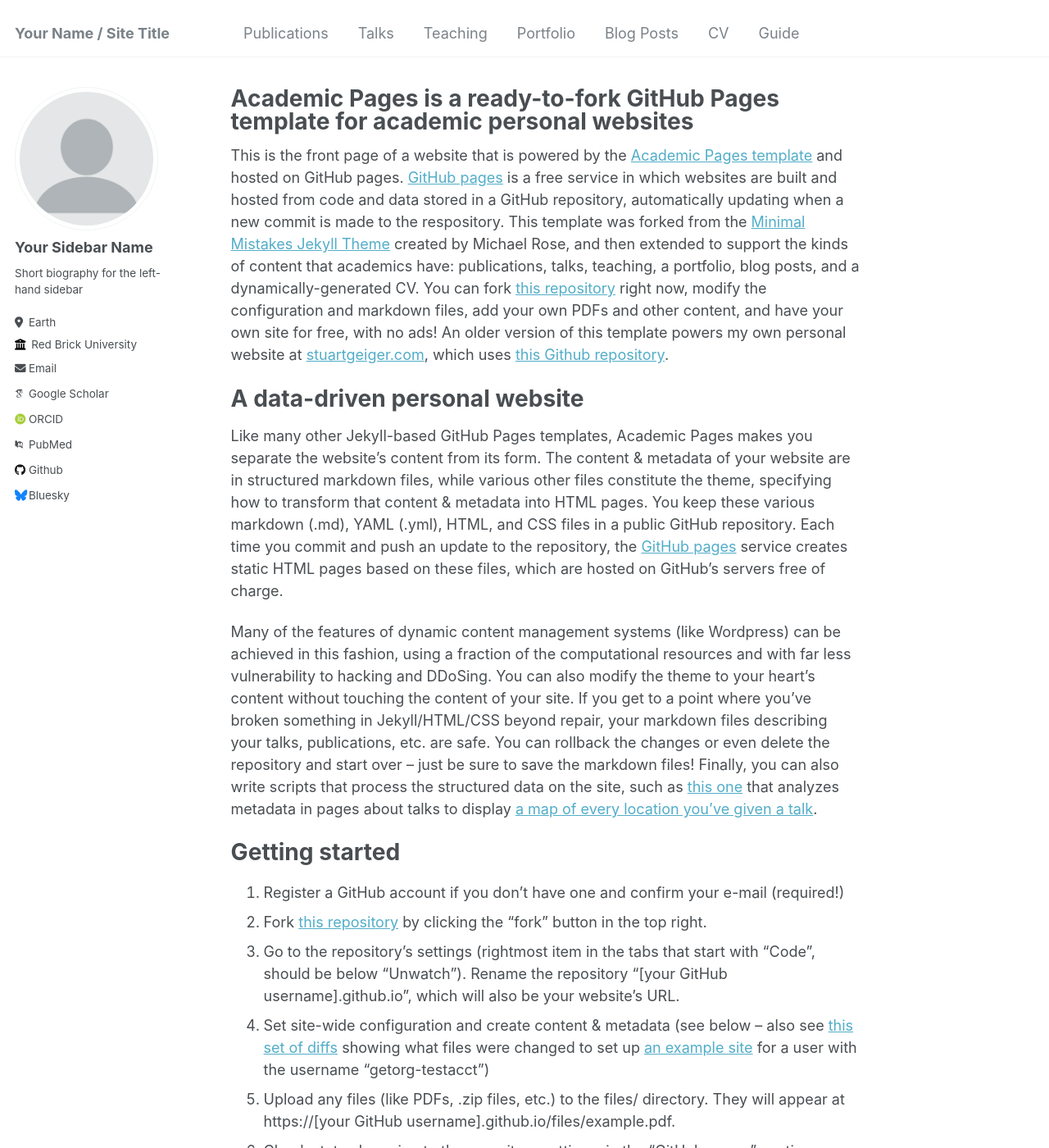
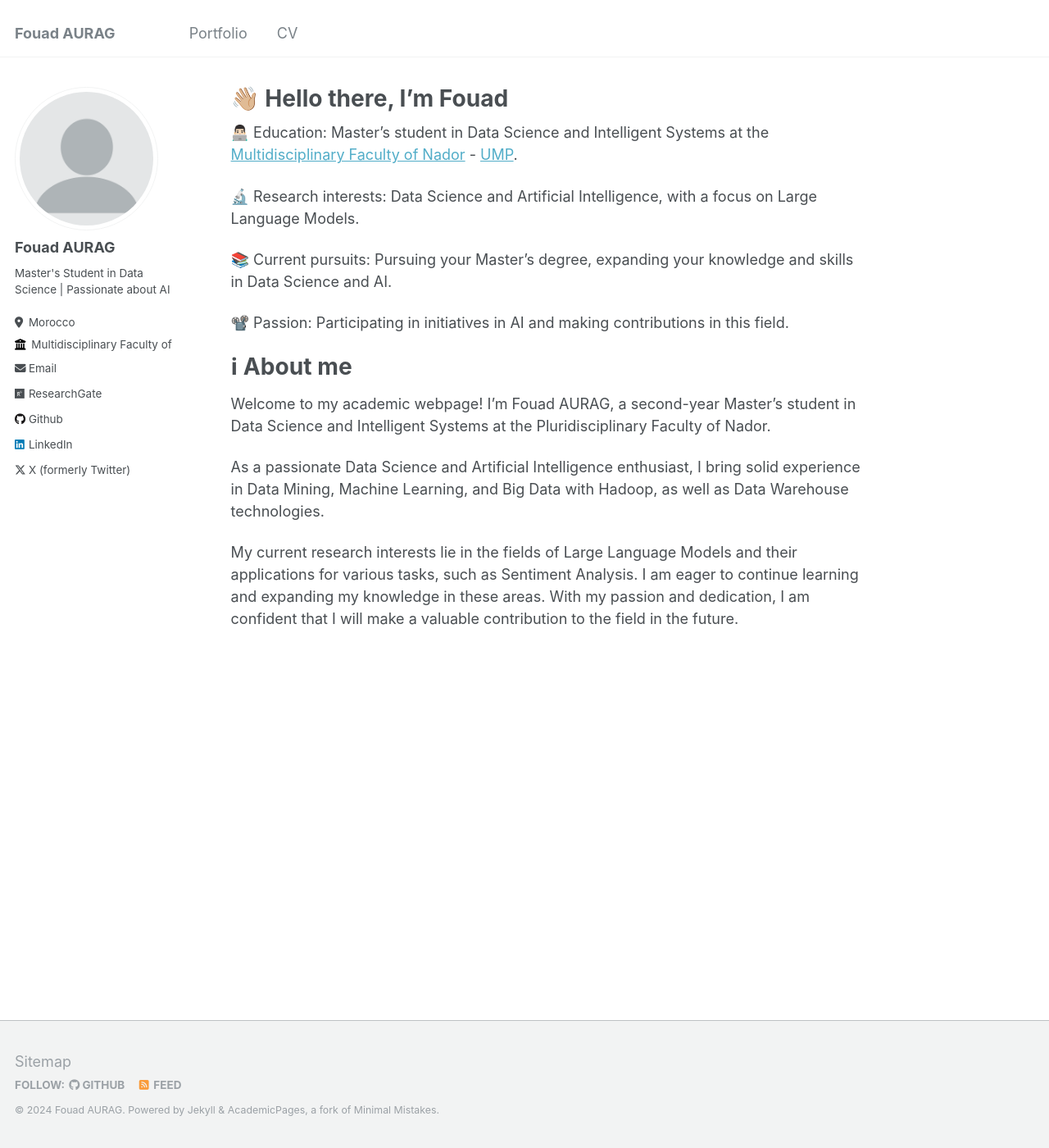
Before and after one commit to aurag-fouad/aurag-fouad.github.io, a Jekyll site: the page built from _pages/about.md, in a window 1280 px wide and 1400 px high. Shown: the whole window at 82% size. Built offline with Jekyll 4.4.1, drawn with Linux system fonts in a browser that asks for light colours; some web fonts are replaced; some of the changed text lies outside the part shown.

Commit message:
First Commit

```diff
--- a/_config.yml
+++ b/_config.yml
@@ -8,13 +8,13 @@
 
 # Basic Site Settings
 locale                   : "en-US"
-title                    : "Your Name / Site Title"
+title                    : "Fouad AURAG"
 title_separator          : "-"
-name                     : &name "Your Name"
+name                     : &name "Fouad AURAG"
 description              : &description "personal description"
-url                      : https://academicpages.github.io # the base hostname & protocol for your site e.g. "https://mmistakes.github.io"
+url                      : https://aurag-fouad.github.io/ # the base hostname & protocol for your site e.g. "https://mmistakes.github.io"
 baseurl                  : "" # the subpath of your site, e.g. "/blog"
-repository               : "academicpages/academicpages.github.io"
+repository               : "aurag-fouad/aurag-fouad.github.io"
 
 # Site Author - The following control what appear as part of the author content on the side bar.
 #               If a field is blank the icon and link will not appear, otherwise it will be shown.
@@ -22,33 +22,33 @@ repository               : "academicpages/academicpages.github.io"
 author:
   # Biographic information
   avatar           : "profile.png"
-  name             : "Your Sidebar Name"
+  name             : "Fouad AURAG"
   pronouns         : # example: "she/her"
-  bio              : "Short biography for the left-hand sidebar"
-  location         : "Earth"
-  employer         : "Red Brick University"
+  bio              : "Master's Student in Data Science | Passionate about AI"
+  location         : "Morocco"
+  employer         : "Multidisciplinary Faculty of Nador - UMP"
   uri              : # URL
-  email            : "none@example.org"
+  email            : "aurag.fouad@gmail.com"
 
   # Academic websites
   arxiv            : # URL - Update with the correct link to your profile
-  googlescholar    : "https://scholar.google.com/citations?user=PS_CX0AAAAAJ"
+  googlescholar    : # "https://scholar.google.com/citations?user=PS_CX0AAAAAJ"
   impactstory      : # URL
-  orcid            : "http://orcid.org/yourorcidurl"
+  orcid            : # "http://orcid.org/yourorcidurl"
   semantic         : # URL
-  pubmed           : "https://www.ncbi.nlm.nih.gov/pubmed/?term=john+snow"
-  researchgate     : # URL
+  pubmed           : # "https://www.ncbi.nlm.nih.gov/pubmed/?term=john+snow"
+  researchgate     : https://www.researchgate.net/profile/Fouad-Aurag
 
   # Repositories and software development
   bitbucket        : # Username - Update with your username on the site
   codepen          : # Username
   dribbble         : # Username
-  github           : "academicpages"
+  github           : "aurag-fouad"
   kaggle           : # Username
   stackoverflow    : # User number or user number and name (i.e., use "1" or "1/jeff-atwood")
 
   # Social media
-  bluesky          : "bsky.app" # Replace this with you Bluesky username
+  bluesky          : # "bsky.app" # Replace this with you Bluesky username
   facebook         : # Username
   flickr           : # Username
   foursquare       : # Username
@@ -57,7 +57,7 @@ author:
   keybase          : # Username
   instagram        : # Username
   lastfm           : # Username
-  linkedin         : # Username
+  linkedin         : fouad-aurag
   mastodon         : # URL
   medium           : # URL
   pinterest        : # Username
@@ -65,7 +65,7 @@ author:
   steam            : # Username
   telegram         : # URL
   tumblr           : # Username
-  twitter          : # Username for X / Twitter
+  twitter          : AuragFouad
   vine             : # Username
   weibo            : # Username
   wikipedia        : # Username
--- a/_pages/about.md
+++ b/_pages/about.md
@@ -1,17 +1,34 @@
 ---
 permalink: /
-title: "Academic Pages is a ready-to-fork GitHub Pages template for academic personal websites"
+title: "👋🏼 Hello there, I'm Fouad"
 author_profile: true
 redirect_from:
   - /about/
   - /about.html
 ---
 
-This is the front page of a website that is powered by the [Academic Pages template](https://github.com/academicpages/academicpages.github.io) and hosted on GitHub pages. [GitHub pages](https://pages.github.com) is a free service in which websites are built and hosted from code and data stored in a GitHub repository, automatically updating when a new commit is made to the respository. This template was forked from the [Minimal Mistakes Jekyll Theme](https://mmistakes.github.io/minimal-mistakes/) created by Michael Rose, and then extended to support the kinds of content that academics have: publications, talks, teaching, a portfolio, blog posts, and a dynamically-generated CV. You can fork [this repository](https://github.com/academicpages/academicpages.github.io) right now, modify the configuration and markdown files, add your own PDFs and other content, and have your own site for free, with no ads! An older version of this template powers my own personal website at [stuartgeiger.com](http://stuartgeiger.com), which uses [this Github repository](https://github.com/staeiou/staeiou.github.io).
+👨🏻‍💻 Education: Master's student in Data Science and Intelligent Systems at the [Multidisciplinary Faculty of Nador](https://fpn.ump.ma/) - [UMP](https://www.ump.ma/).
 
-A data-driven personal website
+🔬 Research interests: Data Science and Artificial Intelligence, with a focus on Large Language Models.
+
+📚 Current pursuits: Pursuing your Master's degree, expanding your knowledge and skills in Data Science and AI.
+
+📽️ Passion: Participating in initiatives in AI and making contributions in this field.
+
+
+ℹ About me
 ======
-Like many other Jekyll-based GitHub Pages templates, Academic Pages makes you separate the website's content from its form. The content & metadata of your website are in structured markdown files, while various other files constitute the theme, specifying how to transform that content & metadata into HTML pages. You keep these various markdown (.md), YAML (.yml), HTML, and CSS files in a public GitHub repository. Each time you commit and push an update to the repository, the [GitHub pages](https://pages.github.com/) service creates static HTML pages based on these files, which are hosted on GitHub's servers free of charge.
+Welcome to my academic webpage! I'm Fouad AURAG, a second-year Master's student in Data Science and Intelligent Systems at the Pluridisciplinary Faculty of Nador.
+
+As a passionate Data Science and Artificial Intelligence enthusiast, I bring solid experience in Data Mining, Machine Learning, and Big Data with Hadoop, as well as Data Warehouse technologies.
+
+My current research interests lie in the fields of Large Language Models and their applications for various tasks, such as Sentiment Analysis. I am eager to continue learning and expanding my knowledge in these areas. With my passion and dedication, I am confident that I will make a valuable contribution to the field in the future.
+
+
+
+
+
+<!-- I am eager to continue learning and developing my knowledge in these fields.
 
 Many of the features of dynamic content management systems (like Wordpress) can be achieved in this fashion, using a fraction of the computational resources and with far less vulnerability to hacking and DDoSing. You can also modify the theme to your heart's content without touching the content of your site. If you get to a point where you've broken something in Jekyll/HTML/CSS beyond repair, your markdown files describing your talks, publications, etc. are safe. You can rollback the changes or even delete the repository and start over -- just be sure to save the markdown files! Finally, you can also write scripts that process the structured data on the site, such as [this one](https://github.com/academicpages/academicpages.github.io/blob/master/talkmap.ipynb) that analyzes metadata in pages about talks to display [a map of every location you've given a talk](https://academicpages.github.io/talkmap.html).
 
@@ -46,4 +63,4 @@ Example: editing a markdown file for a talk
 
 For more info
 ------
-More info about configuring Academic Pages can be found in [the guide](https://academicpages.github.io/markdown/). The [guides for the Minimal Mistakes theme](https://mmistakes.github.io/minimal-mistakes/docs/configuration/) (which this theme was forked from) might also be helpful.
+More info about configuring Academic Pages can be found in [the guide](https://academicpages.github.io/markdown/). The [guides for the Minimal Mistakes theme](https://mmistakes.github.io/minimal-mistakes/docs/configuration/) (which this theme was forked from) might also be helpful. -->
```
Also changed, not shown: _data/navigation.yml (+10 -10 lines).
